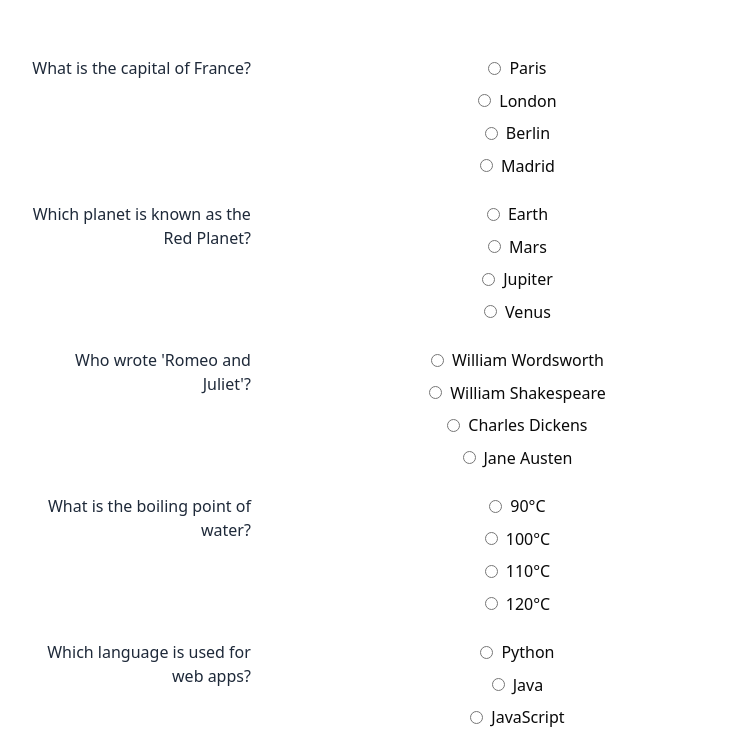
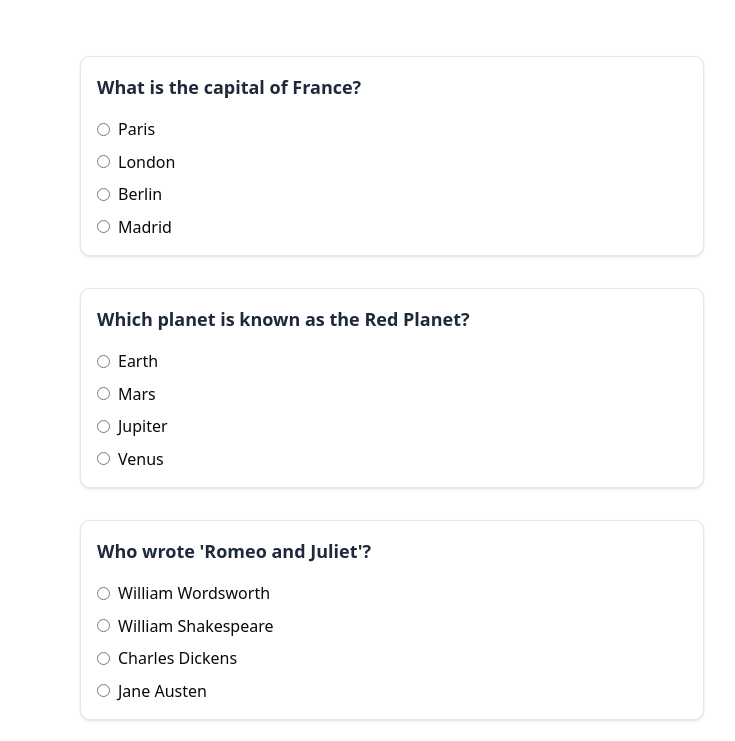
Before and after one commit to Shondarzer-Taroka/test-ts-learn-react, a React (Vite) app: page /test/quiz1 in a window 1280 px wide. Shown: the top 741 px of the page, without its empty margins (248-983 px from the left). Built offline with nearby package versions, Linux system fonts and the light colour scheme.

Commit message:
option and designed

```diff
--- a/src/components/quizs/Quiz1.tsx
+++ b/src/components/quizs/Quiz1.tsx
@@ -66,25 +66,23 @@ const quizData: QuizQuestion[] = [
 
 const Quiz1: React.FC = () => {
   return (
-    <div className="p-6 max-w-3xl mx-auto">
+    <div className="p-6 max-w-2xl mx-auto space-y-8">
       {quizData.map((question) => (
-        <div key={question.id} className="mb-6 flex items-start gap-x-4">
-          {/* Title on the left */}
-          <div className="w-1/3 text-right pr-4 font-medium text-gray-800">
-            {question.title}
-          </div>
-
-          {/* Options on the right */}
-          <ul className="w-2/3 space-y-2">
+        <div
+          key={question.id}
+          className="p-4 border rounded-lg shadow-sm bg-white space-y-4 text-left"
+        >
+          <h2 className="text-lg font-semibold text-gray-800">{question.title}</h2>
+          <ul className="space-y-2">
             {question.options.map((option) => (
               <li key={option.id}>
-                <label className="inline-flex items-center">
+                <label className="inline-flex items-center space-x-2">
                   <input
                     type="radio"
                     name={`question-${question.id}`}
-                    className="mr-2"
+                    className="text-blue-600 focus:ring-blue-500"
                   />
-                  {option.text}
+                  <span>{option.text}</span>
                 </label>
               </li>
             ))}
```
